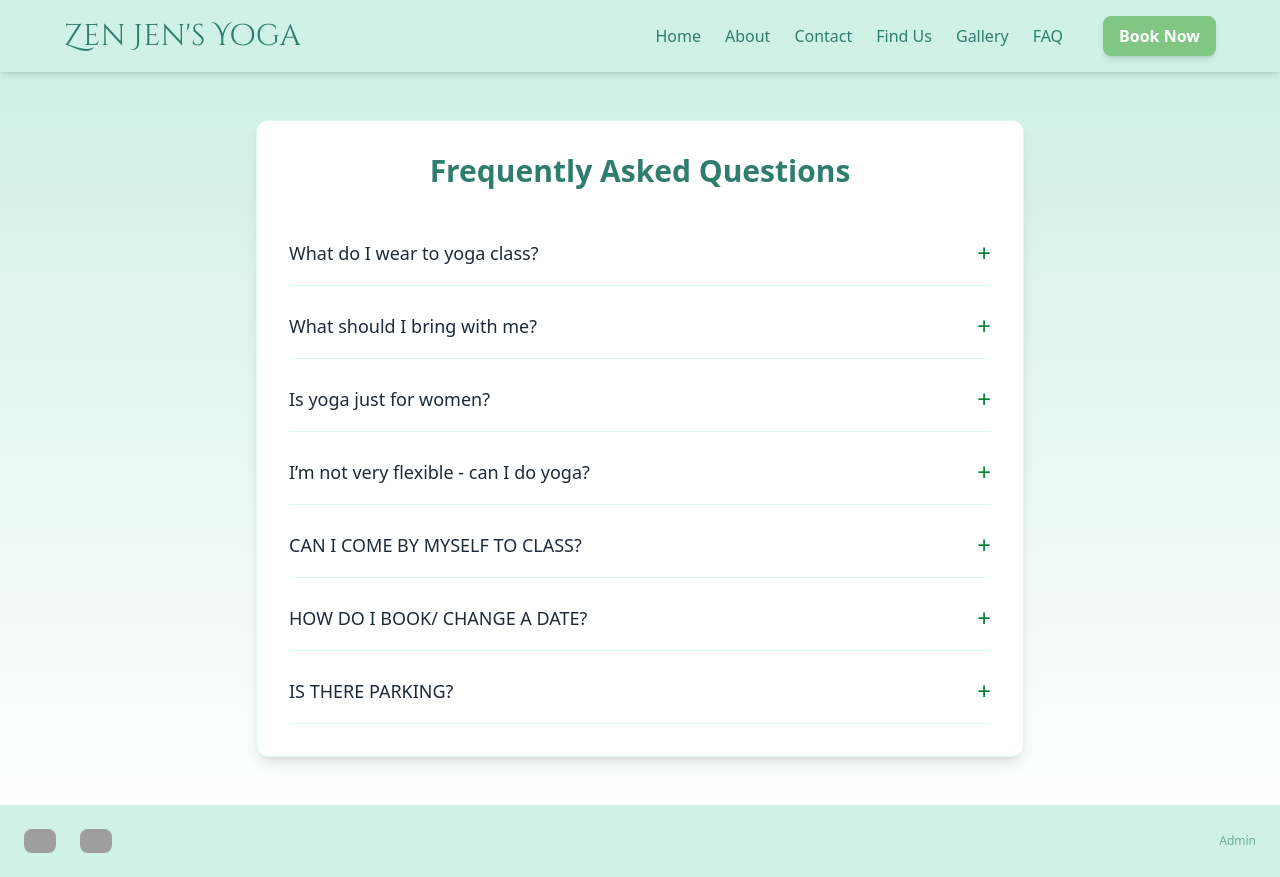
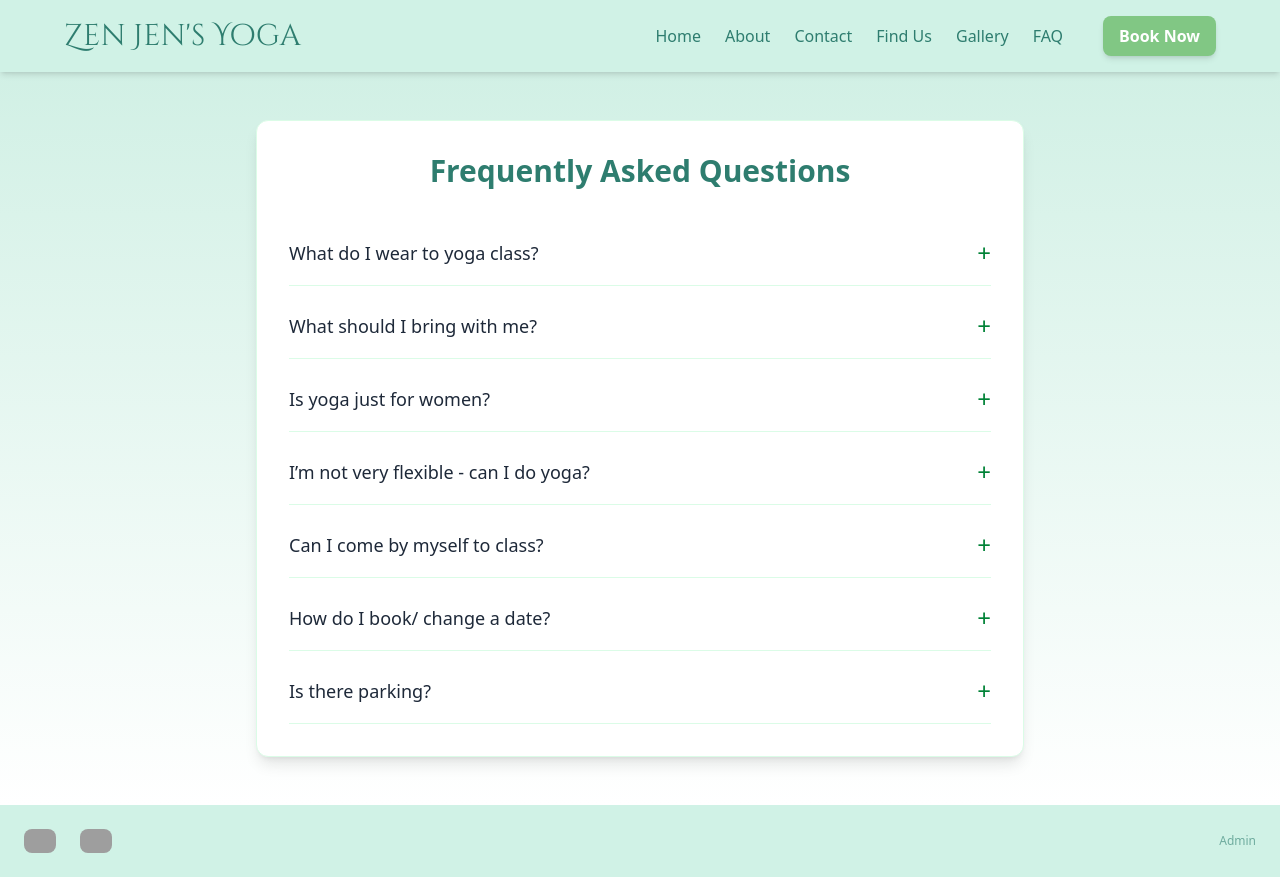
Before and after one commit to ConnorMcphie/ZenJensYoga, a Next.js app: page /faq in a window 1280 px wide. Built offline with nearby package versions, Linux system fonts and the light colour scheme; grey boxes are pictures that could not be loaded.

Commit message:
faq block caps changed

```diff
--- a/app/faq/page.tsx
+++ b/app/faq/page.tsx
@@ -29,15 +29,15 @@ const faqData: FaqItem[] = [
         answer: "Yoga is a practice - it is not about the perfect pose it is about how it feels - and that is very personal. It's like any exercise, the more you do the better you will get to know and appreciate your body and the better it will respond. I can advise on correct alignment in the class and offer adjustments and alternatives - we can find a way! If you have any health concerns then you should always consult a Doctor before coming to class.",
     },
     {
-        question: "CAN I COME BY MYSELF TO CLASS?",
+        question: "Can I come by myself to class?",
         answer: "Yes, and most people do. It can feel a little daunting to come alone on the first night but it is a very welcoming class and a good way to meet like minded people. Alone or with a friend you can’t really have a conversation during the class so it doesn't matter.",
     },
     {
-        question: "HOW DO I BOOK/ CHANGE A DATE?",
+        question: "How do I book/ change a date?",
         answer: "Booking is via the link. Classes are non-refundable but can be rebooked for a more convenient time 24 hours before the class begins. If the class is full I can add you to a waiting list - just get in touch.",
     },
     {
-        question: "IS THERE PARKING?",
+        question: "Is there parking?",
         answer: "There is a large carpark in front of the community centre.",
     },
 ];
```
